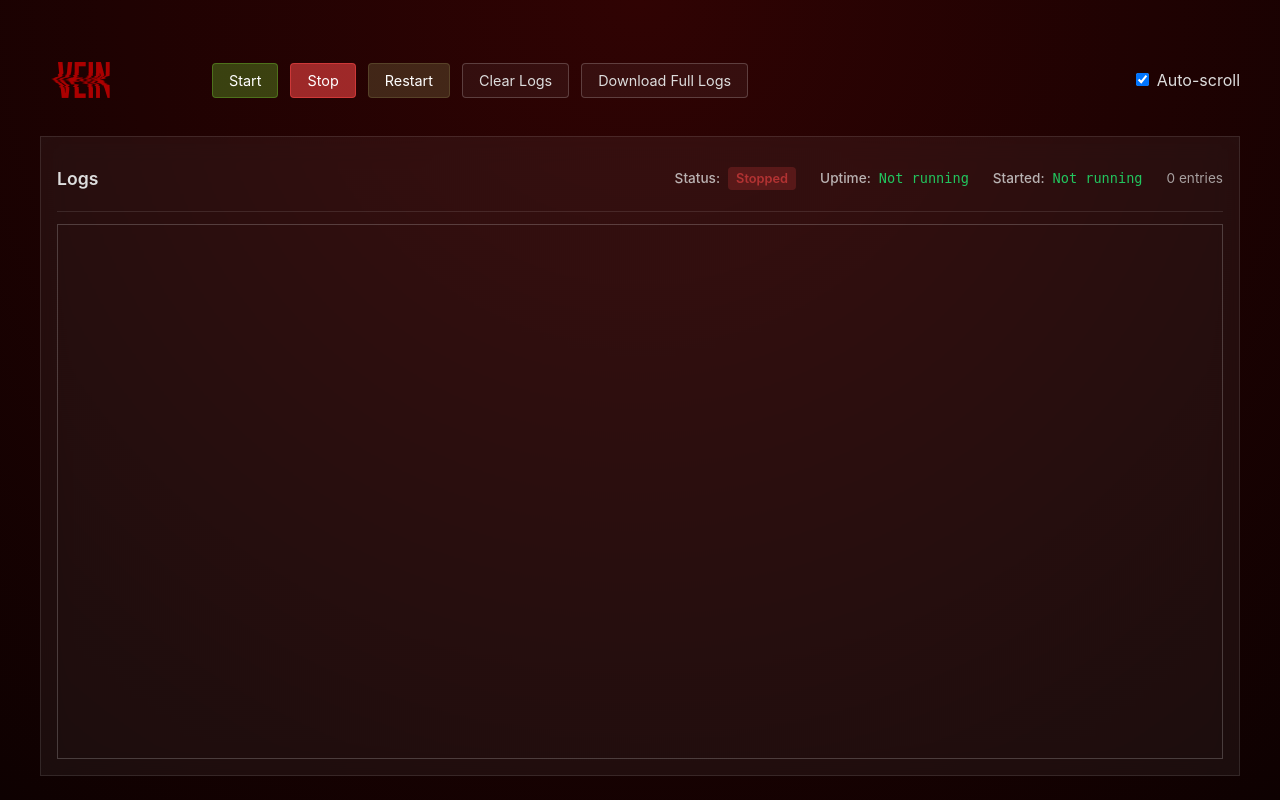
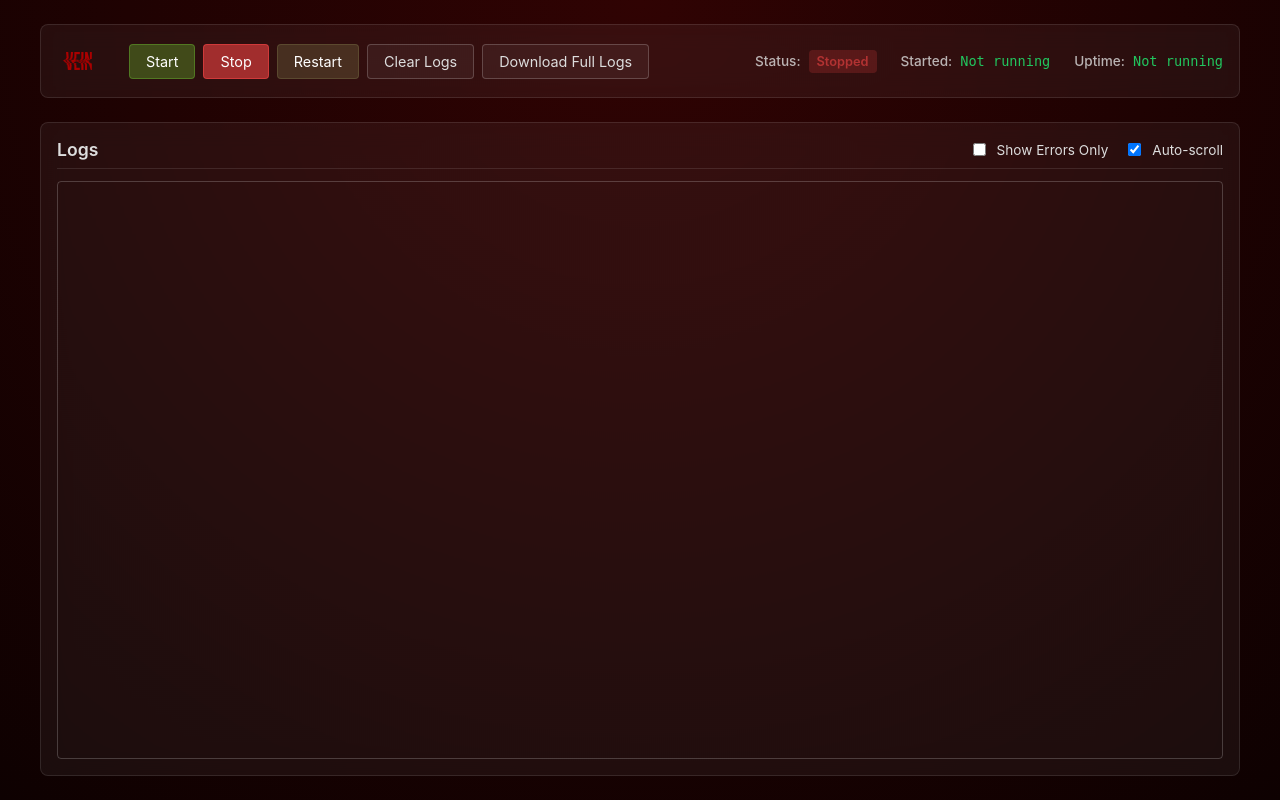
Before and after one commit to lennoknet/vein-server, a Flask app: page / in a window 1280 px wide. Run offline with Flask 3, Linux system fonts and the light colour scheme; data that the repository does not hold is empty.

Commit message:
Visual changes

```diff
--- a/dash/templates/index.html
+++ b/dash/templates/index.html
@@ -41,8 +41,43 @@
       height: 100%;
     }
 
+    .controls-section {
+      display: flex;
+      align-items: center;
+      gap: 1rem;
+      padding: 1rem;
+      background: rgba(255, 255, 255, 0.05);
+      backdrop-filter: blur(12px);
+      -webkit-backdrop-filter: blur(12px);
+      border: 1px solid rgba(255, 255, 255, 0.1);
+      border-radius: 8px;
+      margin-bottom: 1rem;
+      flex-wrap: wrap;
+    }
+
     .logo {
-      margin-right: 80px;
+      height: 40px;
+      margin-right: 1rem;
+    }
+
+    .control-buttons {
+      display: flex;
+      gap: 0.5rem;
+      margin-right: 1rem;
+    }
+
+    .status-info {
+      display: flex;
+      align-items: center;
+      gap: 1.5rem;
+      margin-left: auto;
+      font-size: 0.85rem;
+    }
+
+    .status-item {
+      display: flex;
+      align-items: center;
+      gap: 0.5rem;
     }
 
     h1 {
@@ -59,6 +94,7 @@
       background: rgba(255, 255, 255, 0.05);
       cursor: pointer;
       transition: background 0.2s ease, opacity 0.2s ease;
+      white-space: nowrap;
     }
 
     button:hover {
@@ -69,26 +105,13 @@
     .btn-secondary { background: var(--secondary); border-color: var(--secondary); color: white; }
     .btn-destructive { background: var(--error); border-color: var(--error); color: white; }
 
-    section {
-      display: flex;
-      flex-wrap: wrap;
-      gap: 0.75rem;
-      align-items: center;
-      margin-top: 1rem;
-    }
-
-    .ml-auto {
-      margin-left: auto;
-    }
-
     .glass {
       background: rgba(255, 255, 255, 0.05);
       backdrop-filter: blur(12px);
       -webkit-backdrop-filter: blur(12px);
       border: 1px solid rgba(255, 255, 255, 0.1);
       padding: 1rem;
-      border-radius: 0;
-      margin-top: 1rem;
+      border-radius: 8px;
       flex: 1;
       display: flex;
       flex-direction: column;
@@ -105,6 +128,15 @@
       color: var(--success);
     }
 
+    .logs-header {
+      display: flex;
+      justify-content: space-between;
+      align-items: center;
+      border-bottom: 1px solid rgba(255,255,255,0.1);
+      padding-bottom: 0.5rem;
+      margin-bottom: 0.75rem;
+    }
+
     .logs {
       flex: 1;
       overflow: auto;
@@ -112,6 +144,7 @@
       white-space: pre-wrap;
       border: 1px solid var(--border);
       padding: 0.5rem;
+      border-radius: 4px;
     }
 
     .logs * {
@@ -140,6 +173,7 @@
 
     .status {
       font-size: 0.9rem;
+      margin-top: 0.5rem;
     }
 
     .status.success { color: var(--success); }
@@ -157,6 +191,7 @@
       background: rgba(255, 255, 255, 0.05);
       backdrop-filter: blur(12px);
       border: 1px solid rgba(255, 255, 255, 0.1);
+      border-radius: 8px;
     }
 
     .text-muted-foreground {
@@ -185,43 +220,84 @@
       background: rgba(255, 255, 255, 0.1);
       color: var(--text);
     }
+
+    /* Responsive adjustments */
+    @media (max-width: 1024px) {
+      .controls-section {
+        flex-wrap: wrap;
+        gap: 0.75rem;
+      }
+
+      .status-info {
+        margin-left: 0;
+        margin-top: 0.5rem;
+        width: 100%;
+        justify-content: flex-start;
+      }
+    }
+
+    @media (max-width: 768px) {
+      .container {
+        min-width: auto;
+        width: 100%;
+      }
+
+      .control-buttons {
+        flex-wrap: wrap;
+      }
+
+      .status-info {
+        flex-direction: column;
+        align-items: flex-start;
+        gap: 0.5rem;
+      }
+    }
   </style>
 </head>
 <body>
     <div class="container">
 
-      <section>
-        <img class="logo" src="static/logo.png">
-        <button id="start-service" class="btn-primary">Start</button>
-        <button id="stop-service" class="btn-destructive">Stop</button>
-        <button id="restart-service" class="btn-secondary">Restart</button>
-        <button id="clear-logs">Clear Logs</button>
-        <a href="/download-logs" download><button id="download-logs">Download Full Logs</button></a>
-        <label class="ml-auto">
-          <input type="checkbox" id="auto-scroll" checked>
-          Auto-scroll
-        </label>
-      </section>
+      <div class="controls-section">
+        <img class="logo" src="static/logo.png" alt="VEIN Server Logo">
+
+        <div class="control-buttons">
+          <button id="start-service" class="btn-primary">Start</button>
+          <button id="stop-service" class="btn-destructive">Stop</button>
+          <button id="restart-service" class="btn-secondary">Restart</button>
+          <button id="clear-logs">Clear Logs</button>
+          <a href="/download-logs" download><button id="download-logs">Download Full Logs</button></a>
+        </div>
+
+        <div class="status-info">
+          <div class="status-item">
+            <span class="info-label">Status:</span>
+            <span id="service-status" class="service-status unknown">Unknown</span>
+          </div>
+          <div class="status-item">
+            <span class="info-label">Started:</span>
+            <span id="service-started" class="info-value">Unknown</span>
+          </div>
+          <div class="status-item">
+            <span class="info-label">Uptime:</span>
+            <span id="service-uptime" class="info-value">Unknown</span>
+          </div>
+        </div>
+      </div>
 
       <div id="restart-status" class="status"></div>
 
       <div class="glass">
-        <div style="display:flex; justify-content:space-between; align-items:center; border-bottom: 1px solid rgba(255,255,255,0.1); padding-bottom: 0.5rem; margin-bottom: 0.75rem;">
-          <h2 style="font-size: 1.1rem; font-weight: 600;">Logs</h2>
-          <div style="display: flex; align-items: center; gap: 1.5rem; font-size: 0.85rem;">
-            <div style="display: flex; align-items: center; gap: 0.5rem;">
-              <span class="info-label">Status:</span>
-              <span id="service-status" class="service-status unknown">Unknown</span>
-            </div>
-            <div style="display: flex; align-items: center; gap: 0.5rem;">
-              <span class="info-label">Uptime:</span>
-              <span id="service-uptime" class="info-value">Unknown</span>
-            </div>
-            <div style="display: flex; align-items: center; gap: 0.5rem;">
-              <span class="info-label">Started:</span>
-              <span id="service-started" class="info-value">Unknown</span>
-            </div>
-            <span id="log-count" class="text-muted-foreground">0 entries</span>
+        <div class="logs-header">
+          <h2 style="font-size: 1.1rem; font-weight: 600; margin: 0;">Logs</h2>
+          <div style="display: flex; align-items: center; gap: 1rem;">
+            <label style="display: flex; align-items: center; gap: 0.5rem; font-size: 0.85rem;">
+              <input type="checkbox" id="filter-errors">
+              Show Errors Only
+            </label>
+            <label style="display: flex; align-items: center; gap: 0.5rem; font-size: 0.85rem;">
+              <input type="checkbox" id="auto-scroll" checked>
+              Auto-scroll
+            </label>
           </div>
         </div>
         <div id="logs" class="logs"></div>
@@ -240,8 +316,8 @@
 
     <script>
       const logsContainer = document.getElementById("logs");
-      const logCount = document.getElementById("log-count");
       const autoScroll = document.getElementById("auto-scroll");
+      const filterErrors = document.getElementById("filter-errors");
       const statusBox = document.getElementById("restart-status");
       const dialog = document.getElementById("confirm-dialog");
       const confirmMessage = document.getElementById("confirm-message");
@@ -251,6 +327,7 @@
       const serviceStarted = document.getElementById("service-started");
 
       let logs = [];
+      let allLogElements = [];
 
       function updateStatus(type, msg) {
         statusBox.className = `status ${type}`;
@@ -264,13 +341,34 @@
         const lower = line.toLowerCase();
         if (lower.includes("error")) {
           div.classList.add("log-line", "error");
+          div.dataset.logType = "error";
         } else if (lower.includes("warning") || lower.includes("warn")) {
           div.classList.add("log-line", "warning");
+          div.dataset.logType = "warning";
         } else if (lower.includes("info")) {
           div.classList.add("log-line", "info");
+          div.dataset.logType = "info";
+        } else {
+          div.dataset.logType = "normal";
         }
 
         return div;
+      }
+
+      function filterLogs() {
+        const showErrorsOnly = filterErrors.checked;
+
+        allLogElements.forEach(element => {
+          if (showErrorsOnly) {
+            element.style.display = element.dataset.logType === "error" ? "block" : "none";
+          } else {
+            element.style.display = "block";
+          }
+        });
+
+        if (autoScroll.checked) {
+          logsContainer.scrollTop = logsContainer.scrollHeight;
+        }
       }
 
       function fetchLogs() {
@@ -285,14 +383,11 @@
               newLogs.forEach(log => {
                 const line = highlightLog(log);
                 logsContainer.appendChild(line);
+                allLogElements.push(line);
               });
 
-              // Update counter
-              logCount.textContent = `${logs.length} entries`;
-
-              if (autoScroll.checked) {
-                logsContainer.scrollTop = logsContainer.scrollHeight;
-              }
+              // Apply current filter
+              filterLogs();
             }
           })
           .catch(err => console.error("Error fetching logs:", err));
@@ -345,10 +440,13 @@
           .then(() => {
             logsContainer.innerHTML = "";
             logs = [];
-            logCount.textContent = "0 entries";
+            allLogElements = [];
           })
           .catch(() => alert("Failed to clear logs."));
       };
+
+      // Add event listener for error filter
+      filterErrors.addEventListener("change", filterLogs);
 
       document.getElementById("restart-service").onclick = () => confirmAndRun("restart", "/restart-service");
       document.getElementById("stop-service").onclick = () => confirmAndRun("stop", "/stop-service");
```
